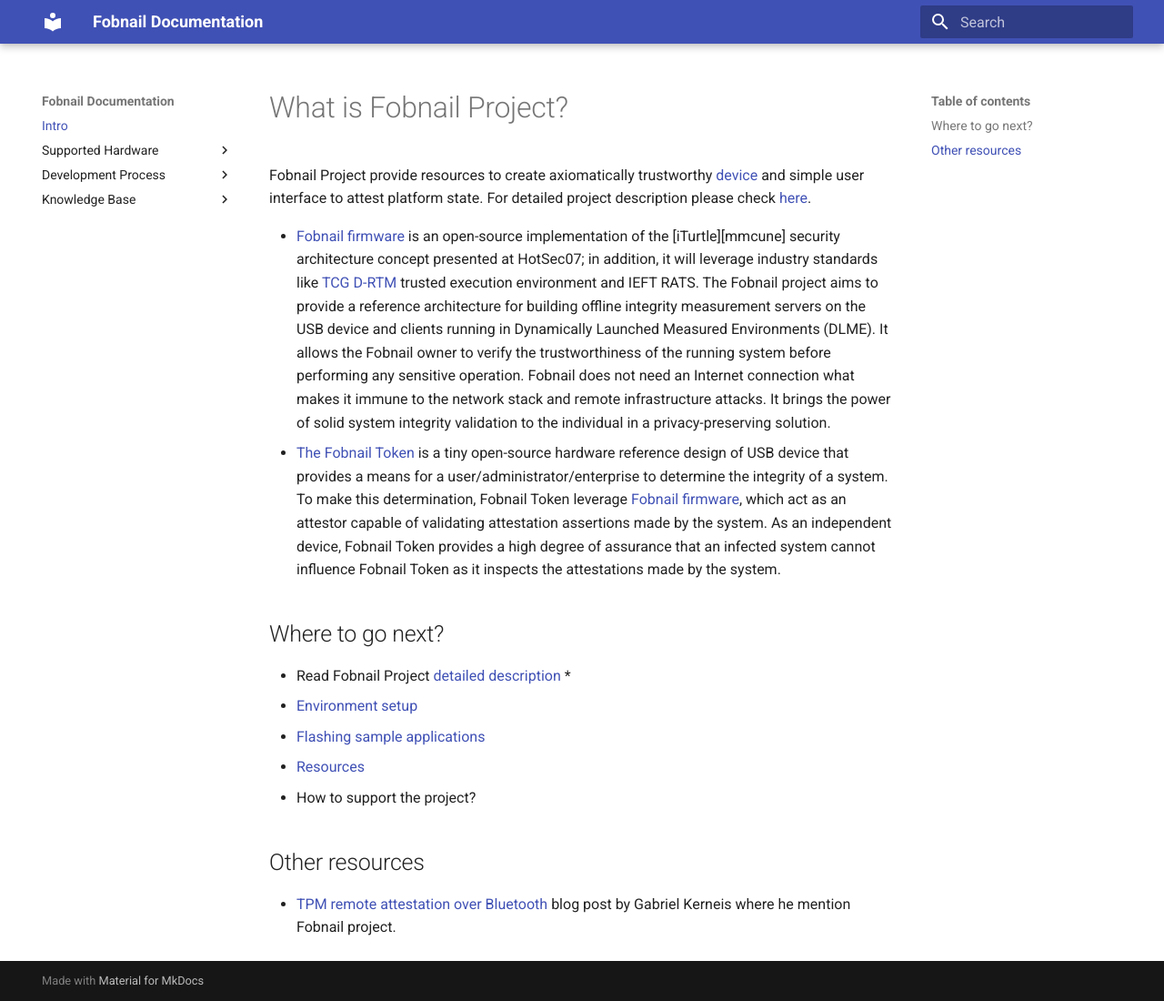
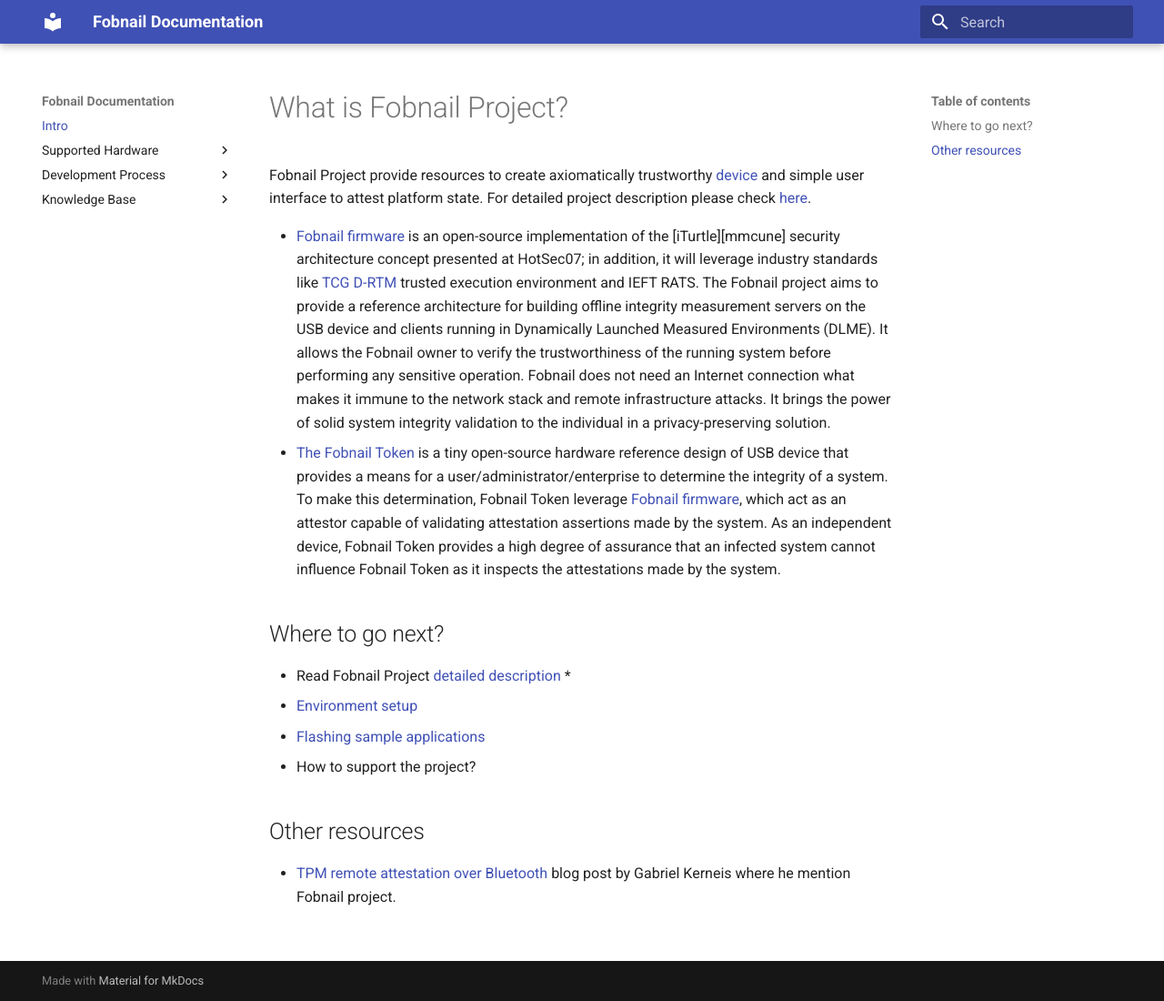
Before and after one commit to fobnail/docs, an MkDocs documentation site: the page built from docs/index.md, in a window 1280 px wide and 1100 px high. Shown: the whole window at 91% size. Built offline with MkDocs 1.6.1 and Material for MkDocs 9.7.7, drawn with Linux system fonts in a browser that asks for light colours.

Commit message:
docs/index.md: remove deadlink to resources.md
Signed-off-by: Piotr Król <piotr.krol@3mdeb.com>

```diff
--- a/docs/index.md
+++ b/docs/index.md
@@ -30,7 +30,6 @@
 *
 * [Environment setup](environment.md)
 * [Flashing sample applications](flashing_samples.md)
-* [Resources](resources.md)
 * How to support the project?
 
 ## Other resources
```
